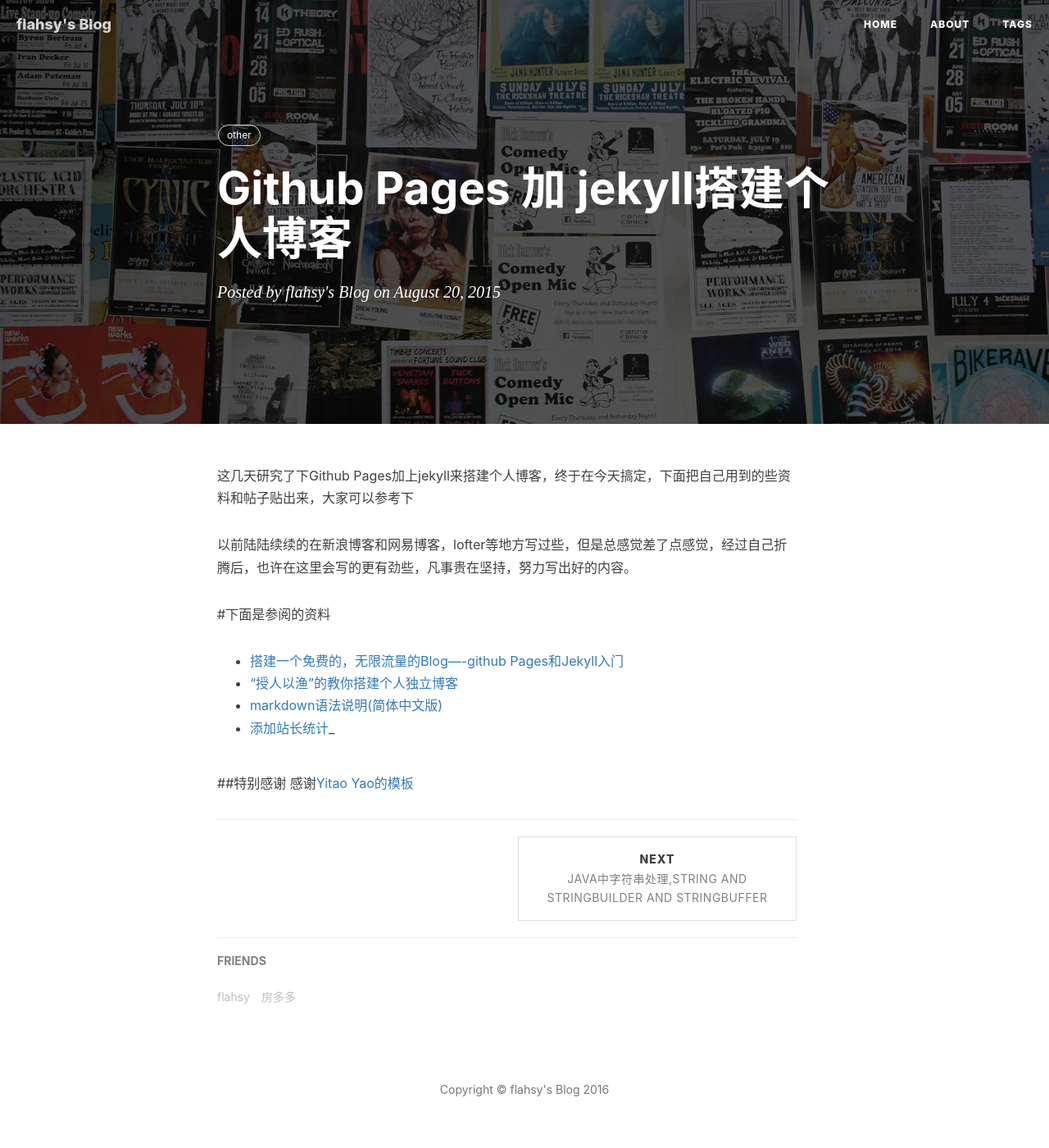
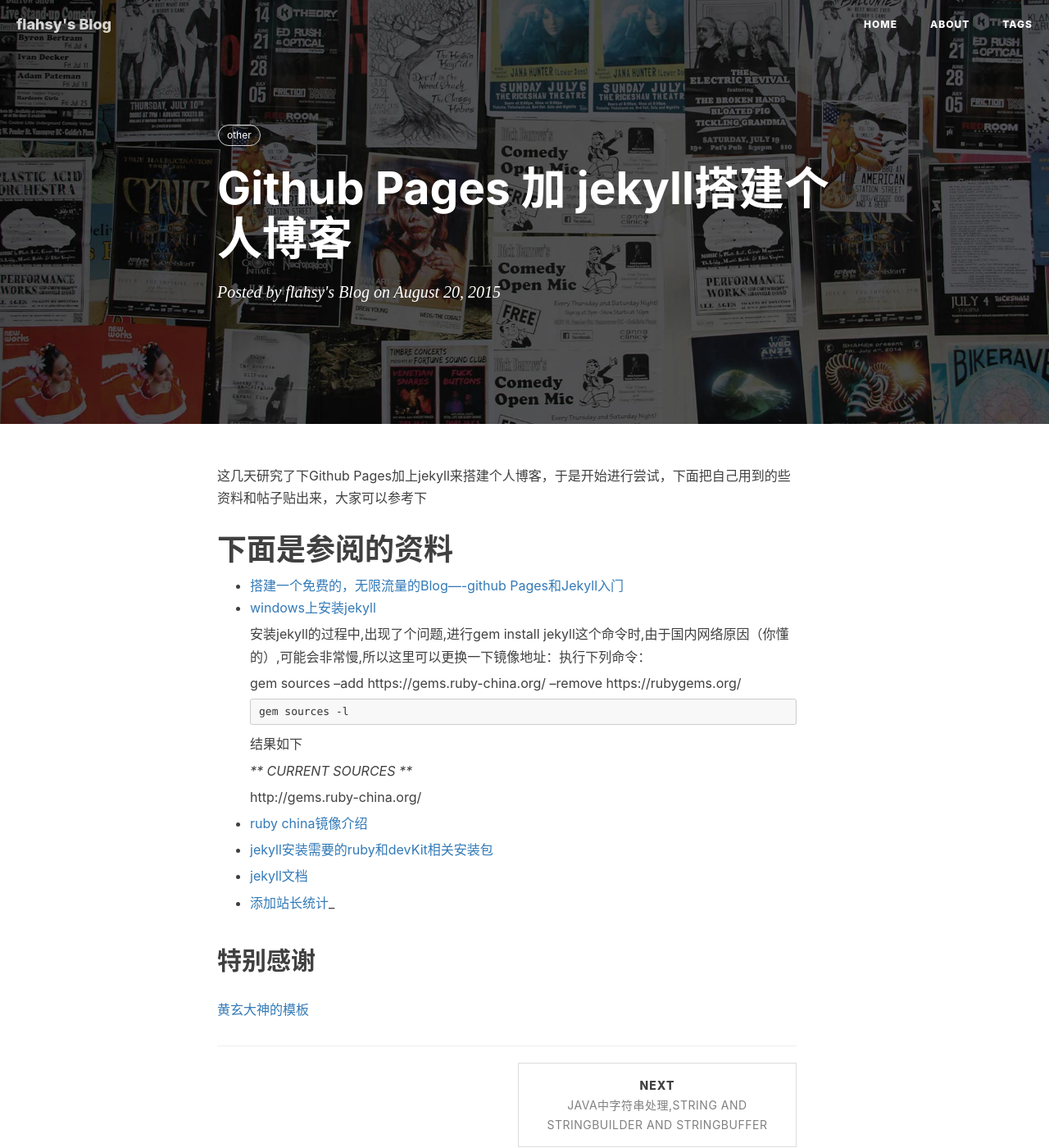
Before and after one commit to flahsy/flahsy.github.io, a Jekyll site: the page built from _posts/2015-08-20-githubPages.md, in a window 1280 px wide and 1400 px high. Shown: the whole window at 82% size. Built offline with Jekyll 4.4.1, drawn with Linux system fonts in a browser that asks for light colours; nearby versions of some CDN libraries; comment, search, counter and statistics services are not loaded.

Commit message:
update the post of 搭建个人博客

```diff
--- a/_posts/2015-08-20-githubPages.md
+++ b/_posts/2015-08-20-githubPages.md
@@ -5,18 +5,35 @@
 tags: other
 ---
 
-  这几天研究了下Github Pages加上jekyll来搭建个人博客，终于在今天搞定，下面把自己用到的些资料和帖子贴出来，大家可以参考下
+  这几天研究了下Github Pages加上jekyll来搭建个人博客，于是开始进行尝试，下面把自己用到的些资料和帖子贴出来，大家可以参考下
 
-  以前陆陆续续的在新浪博客和网易博客，lofter等地方写过些，但是总感觉差了点感觉，经过自己折腾后，也许在这里会写的更有劲些，凡事贵在坚持，努力写出好的内容。
+# 下面是参阅的资料
+
+* [搭建一个免费的，无限流量的Blog----github Pages和Jekyll入门](http://www.ruanyifeng.com/blog/2012/08/blogging_with_jekyll.html)
+* [windows上安装jekyll](http://cn.yizeng.me/2013/05/10/setup-jekyll-on-windows/)
+
+  安装jekyll的过程中,出现了个问题,进行gem install jekyll这个命令时,由于国内网络原因（你懂的）,可能会非常慢,所以这里可以更换一下镜像地址：执行下列命令：
 
 
-#下面是参阅的资料
 
-* [搭建一个免费的，无限流量的Blog----github Pages和Jekyll入门](http://www.ruanyifeng.com/blog/2012/08/blogging_with_jekyll.html)
-* [“授人以渔”的教你搭建个人独立博客](http://azureyu.com/blog/2015/08/15/HowToBulidBlog.html)
-* [markdown语法说明(简体中文版)](http://www.appinn.com/markdown/#link)
+	gem sources --add https://gems.ruby-china.org/ --remove https://rubygems.org/
+
+  	gem sources -l
+
+  结果如下
+
+	*** CURRENT SOURCES ***
+
+	http://gems.ruby-china.org/
+
+* [ruby china镜像介绍](https://gems.ruby-china.org/)
+
+* [jekyll安装需要的ruby和devKit相关安装包](http://pan.baidu.com/s/1qYOX5KC)
+
+* [jekyll文档](http://jekyllcn.com/docs/home/)
+
 * [添加站长统计](http://havee.me/internet/2013-07/add-baidu-analytics-for-jekyll.html)_
 
 
-##特别感谢
-感谢[Yitao Yao的模板](http://jekyllthemes.org/themes/simpleyyt/)
+## 特别感谢
+  [黄玄大神的模板](https://github.com/Huxpro/huxpro.github.io)
```
